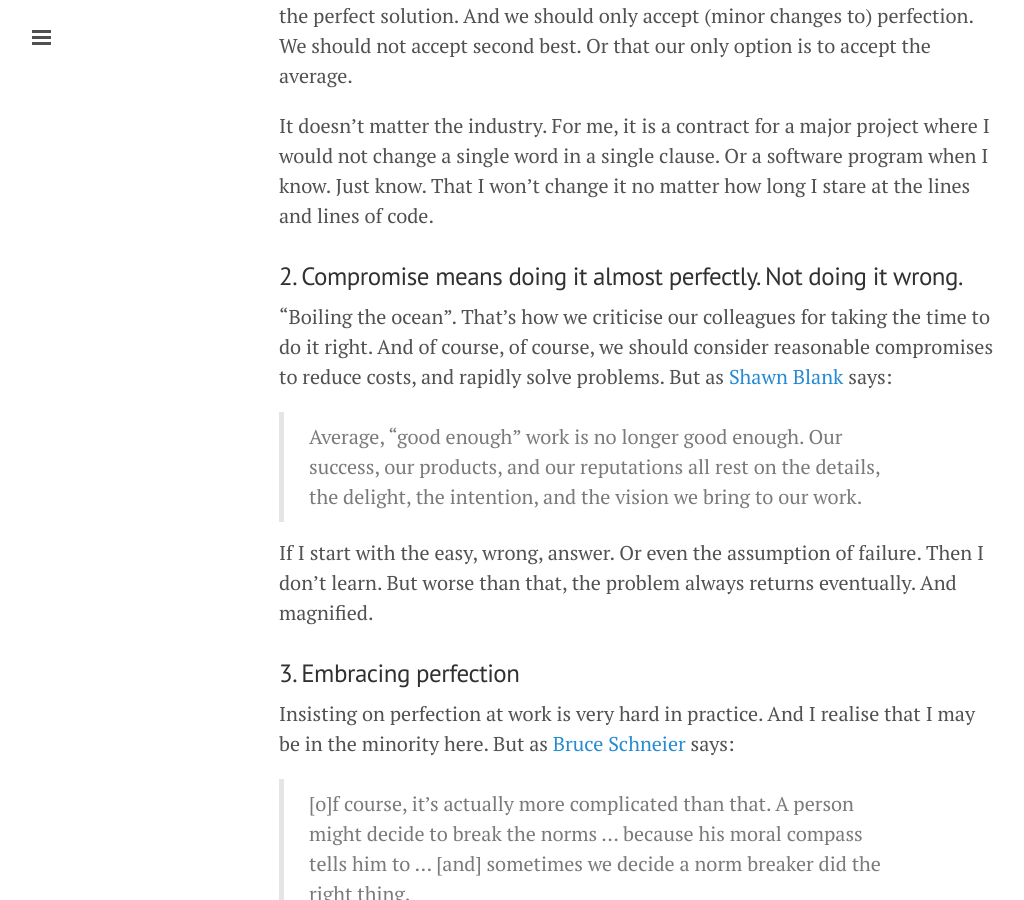
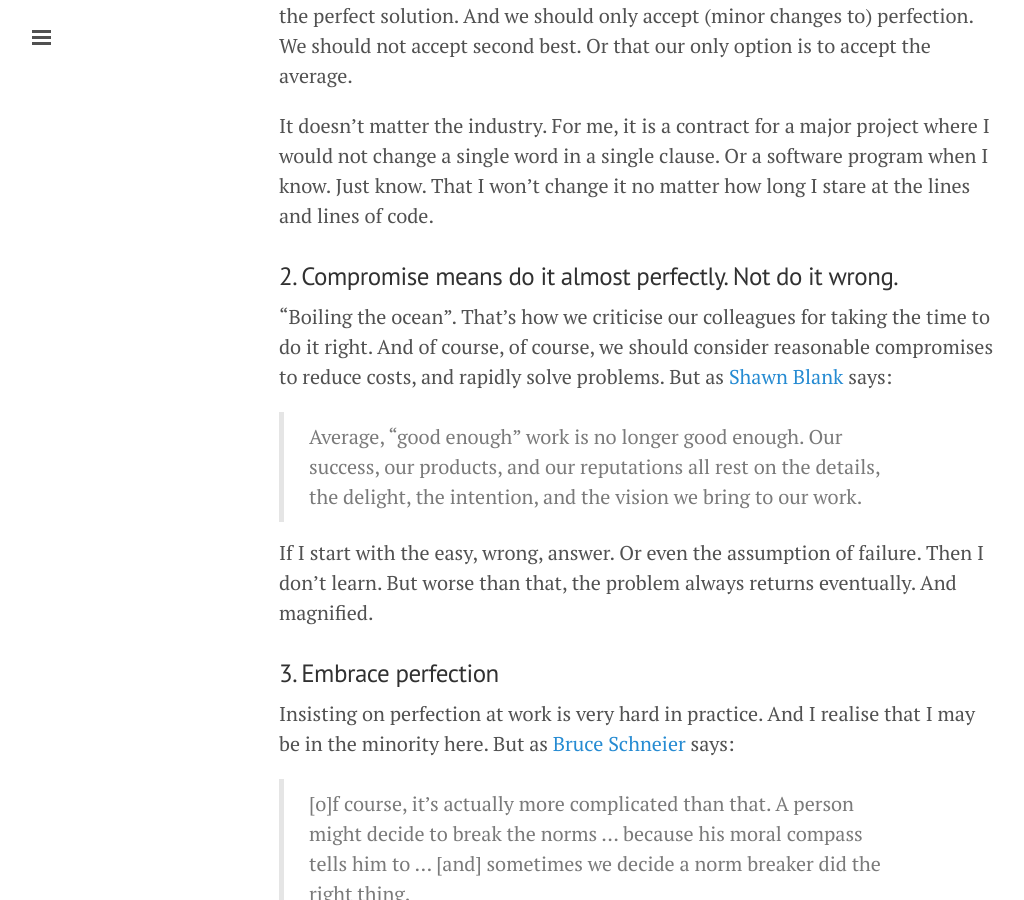
Before and after one commit to imclaren/blog, a Jekyll site: the page built from _posts/2014-07-30-perfection.md, in a window 1280 px wide and 900 px high, scrolled down 1082 px. Shown: the whole window, without its empty margins (1-1025 px from the left). Built offline with Jekyll 4.4.1, drawn with Linux system fonts in a browser that asks for light colours; Markdown is read by kramdown in place of the engine named in the settings; some of the changed text lies outside the part shown.

Commit message:
perfection

```diff
--- a/_posts/2014-07-30-perfection.md
+++ b/_posts/2014-07-30-perfection.md
@@ -19,7 +19,7 @@ We are paid to get it right.  That is how I was trained.  Typos were not tolerat
 
 It doesn't matter the industry.  For me, it is a contract for a major project where I would not change a single word in a single clause.   Or a software program when I know.  Just know.  That I won't change it no matter how long I stare at the lines and lines of code.
 
-### 2.  Compromise means doing it almost perfectly.  Not doing it wrong.
+### 2.  Compromise means do it almost perfectly.  Not do it wrong.
 
 "Boiling the ocean".  That's how we criticise our colleagues for taking the time to do it right.  And of course, of course, we should consider reasonable compromises to reduce costs, and rapidly solve problems.  But as [Shawn Blank](https://shawnblanc.net/thedetails/) says:
 
@@ -27,7 +27,7 @@ It doesn't matter the industry.  For me, it is a contract for a major project wh
 
 If I start with the easy, wrong, answer.  Or even the assumption of failure.  Then I don't learn.  But worse than that, the problem always returns eventually.  And magnified.
 
-### 3.  Embracing perfection
+### 3.  Embrace perfection
 
 Insisting on perfection at work is very hard in practice.  And I realise that I may be in the minority here.  But as [Bruce Schneier](https://www.schneier.com/book-lo.html) says:
 
```
Also changed, not shown: other parts of _posts/2014-07-30-perfection.md (+1 -1 lines).
